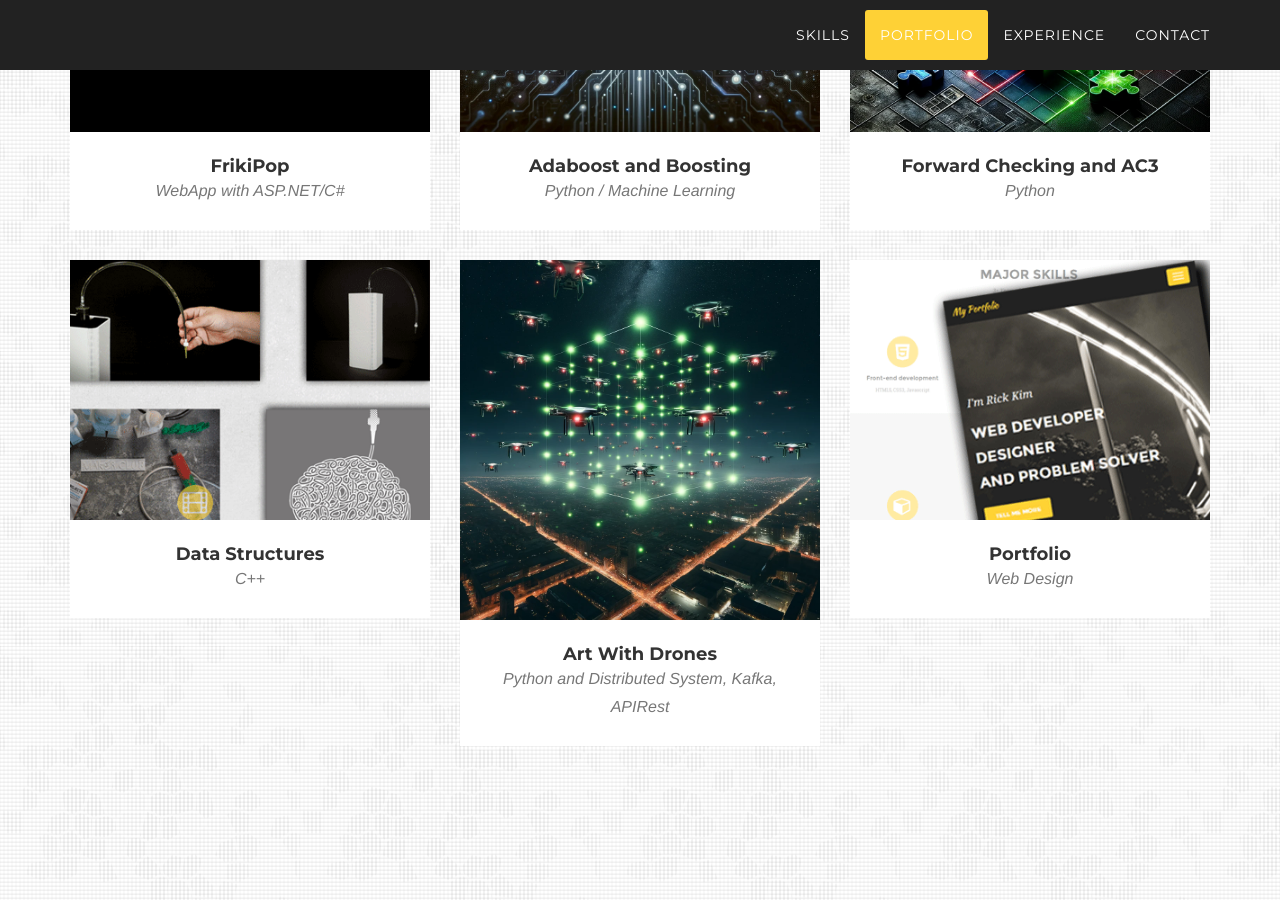
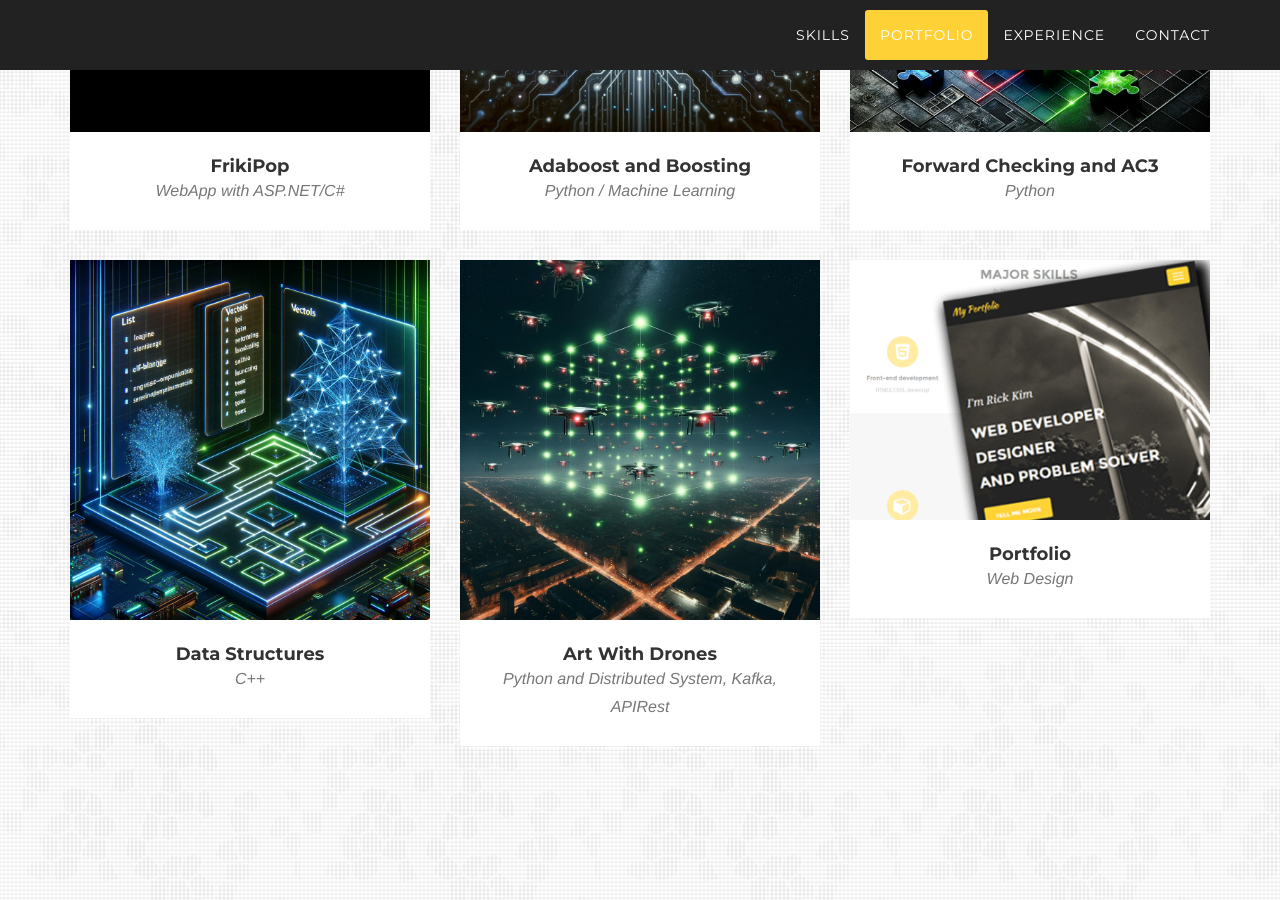
Before and after one commit to agmerino03/agmerino03.github.io, a Jekyll site: the page built from index.html, in a window 1280 px wide and 900 px high, scrolled down 2634 px. Built offline with Jekyll 4.4.1, drawn with Linux system fonts in a browser that asks for light colours; some web fonts are replaced.

Commit message:
Added new image

```diff
--- a/_includes/portfolio_grid.html
+++ b/_includes/portfolio_grid.html
@@ -62,7 +62,7 @@
                                 <i class="fa fa-plus fa-3x"></i>
                             </div>
                         </div>
-                        <img src="img/portfolio/s3dproducts.png" class="img-responsive" alt="">
+                        <img src="img/portfolio/data_structures.webp" class="img-responsive" alt="">
                     </a>
                     <div class="portfolio-caption">
                         <h4>Data Structures</h4>
```
Also changed, not shown: img/portfolio/data_structures.webp (added).
